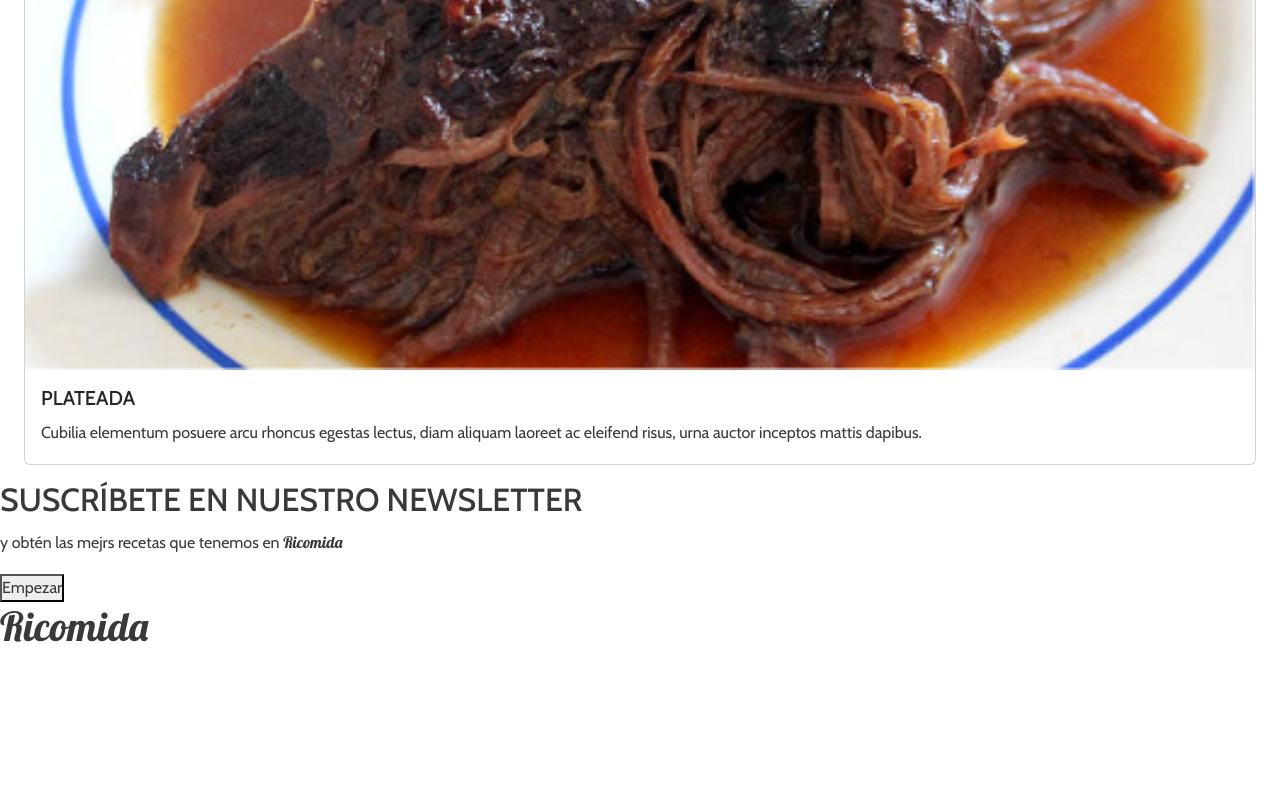
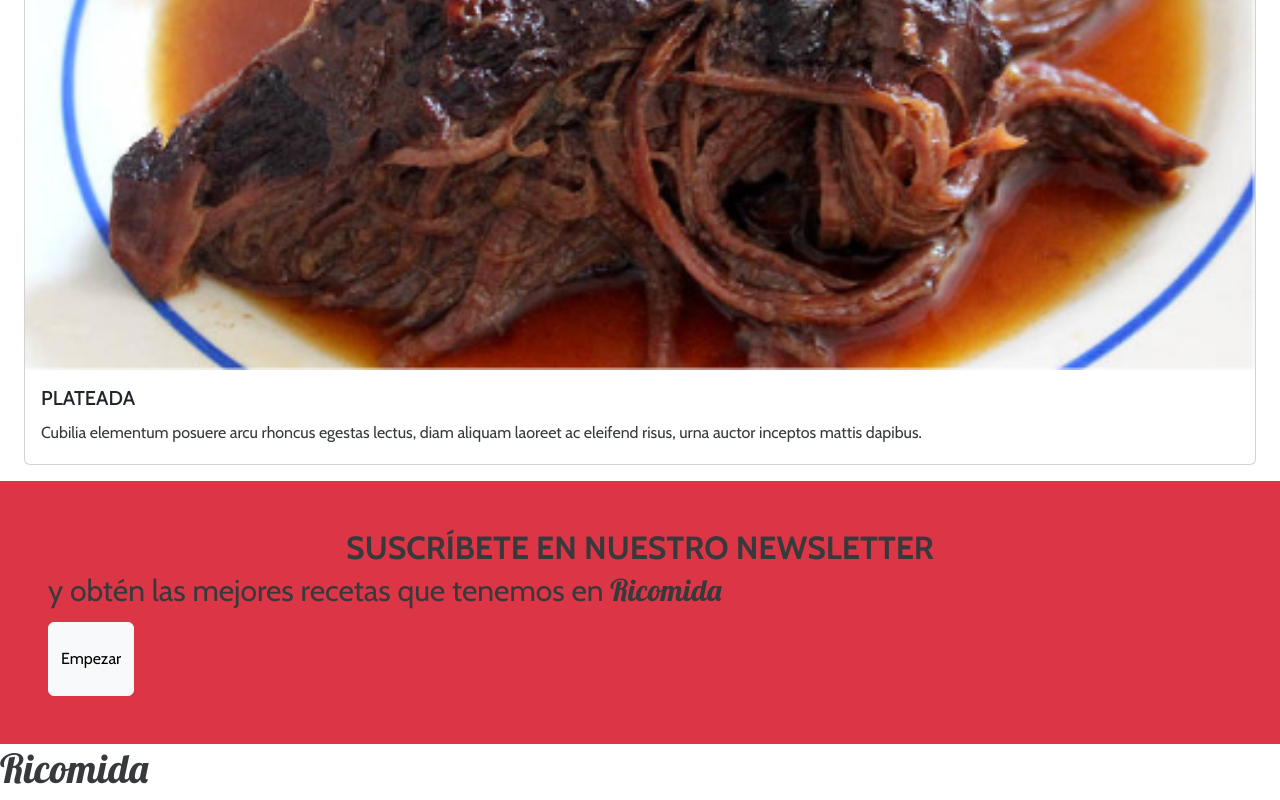
Before and after one commit to DiegoArredo/maqueteado-ricomida, a plain HTML site: page index.html in a window 1280 px wide. Shown: the part 4551-5351 px from the top of the page. Before the commit the page ends 5209 px from the top, so only its background shows below. Drawn offline with nearby package versions, Linux system fonts and the light colour scheme.

Commit message:
avance estilo en footer

```diff
--- a/assets/css/style.css
+++ b/assets/css/style.css
@@ -48,3 +48,14 @@ p {
 .ingredientes ul li{
     margin-bottom: 5px;
 }
+
+/* FOOTER  */
+
+footer section.newsletter {
+    background-color: #DC3545;
+
+}
+
+footer section.newsletter {
+    font-size: 30px;
+}
--- a/index.html
+++ b/index.html
@@ -171,10 +171,10 @@
         </section>
     </main>
     <footer>
-        <section class="newsletter">
-            <h2>SUSCRÍBETE EN NUESTRO NEWSLETTER</h2>
-            <p>y obtén las mejrs recetas que tenemos en <span class="brand">Ricomida</span></p>
-            <button>Empezar</button>
+        <section class="newsletter p-5">
+            <h2 class="fw-bold text-center" >SUSCRÍBETE EN NUESTRO NEWSLETTER</h2>
+            <p>y obtén las mejores recetas que tenemos en <span class="brand">Ricomida</span></p>
+            <button class="btn btn-light py-4 " >Empezar</button>
         </section>
         <h1 class="brand">Ricomida</h1>
     </footer>
```
